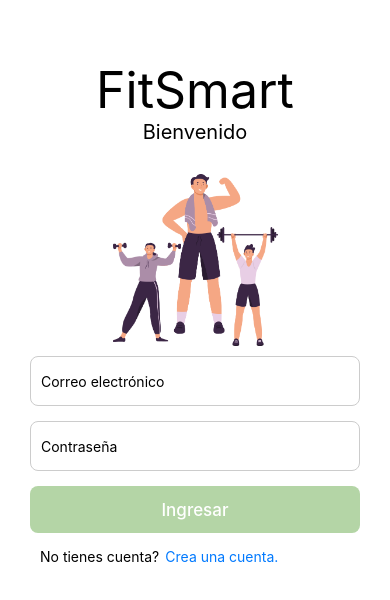
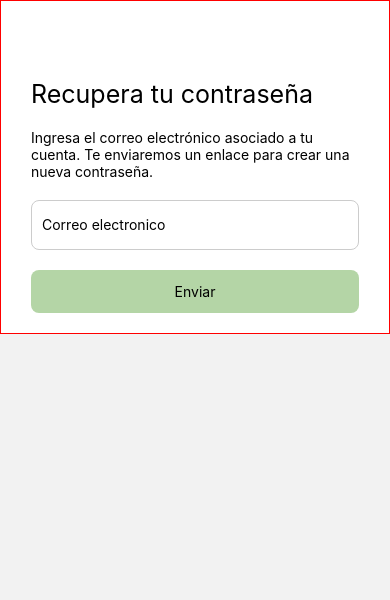
Before and after one commit to bycris13/FitSmart, a React Native app: screen /RestorePassword in a window 390 px wide. Shown: the top 600 px of the page. Built offline with nearby package versions, Linux system fonts and the light colour scheme.

Commit message:
:sparkles: :lock: recuperacion de contraseña con firebase

```diff
--- a/App.js
+++ b/App.js
@@ -5,6 +5,7 @@ import { StyleSheet } from 'react-native';
 import  LoginScreen  from "./src/screens/LoginScreen";
 import RegisterScreen from './src/screens/RegisterScreen';
 import SelectBodyPartScreen from './src/screens/SelectBodyPartScreen';
+import RestorePassword from './src/screens/RestorePassword';
 import { createNativeStackNavigator } from '@react-navigation/native-stack';
 
 const Stack = createNativeStackNavigator();
@@ -16,6 +17,7 @@ export default function App() {
         <Stack.Screen name="Login"    component={LoginScreen} />
         <Stack.Screen name="Register" component={RegisterScreen} />
         <Stack.Screen name='SelectBodyPart' component={SelectBodyPartScreen}/>
+        <Stack.Screen name='RestorePassword' component={RestorePassword}/>
       </Stack.Navigator>
     </NavigationContainer>
   );
--- a/src/firebase/firebaseConfig.js
+++ b/src/firebase/firebaseConfig.js
@@ -11,7 +11,7 @@ const firebaseConfig = {
   appId: "1:981011680557:web:ef99996aa32c8c7eadd7a4"
 };
 
-// Inicializa tu app de Firebase
+// Inicializa la app de Firebase
 const app = initializeApp(firebaseConfig);
 
 // Inicializa Firebase Auth usando el adaptador de React Native
--- a/src/screens/LoginScreen.js
+++ b/src/screens/LoginScreen.js
@@ -56,9 +56,16 @@ export default function LoginScreen({ navigation }) {
         <View style={styles.acountText}>
           <Text>No tienes cuenta?</Text>
           <PressableButton
-            textStyle={styles.textRegisterColor}
+            textStyle={styles.textLinkColor}
             label='Crea una cuenta.'
             onPress={() => navigation.navigate('Register')}
+          />
+        </View>
+        <View>
+          <PressableButton
+          textStyle={[styles.textLinkColor, styles.textRecoverPwd]}
+          label={'¿No recuerdas tu contraseña?'}
+          onPress={() => navigation.navigate('RestorePassword')}
           />
         </View>
       </View>
@@ -105,7 +112,7 @@ const styles = StyleSheet.create({
     marginHorizontal: 10,
   },
 
-  textRegisterColor: {
+  textLinkColor: {
     color: "#0079fe",
   },
 
@@ -115,6 +122,11 @@ const styles = StyleSheet.create({
     fontWeight: '500'
   },
 
+  textRecoverPwd:{
+    alignSelf: 'center',
+    marginVertical: '3%'
+  },
+
   imgLogin: {
     alignSelf: "center",
     margin: 10,
--- /dev/null
+++ b/src/screens/RestorePassword.js
@@ -0,0 +1,79 @@
+import { View, Text, TextInput , StyleSheet, TouchableNativeFeedback, Keyboard, Alert } from 'react-native'
+import React, { useState } from 'react'
+import PressableButton from '../components/PressableButton';
+import { sendPasswordResetEmail } from 'firebase/auth';
+import { auth } from '../firebase/firebaseConfig';
+
+export default function RestorePassword({ navigation }) {
+
+  const [email,  setEmail] = useState('');
+
+  return (
+    <TouchableNativeFeedback onPress={Keyboard.dismiss} accessible={false}>
+    <View style={styles.container}>
+      <View>
+      <Text style={styles.textHuge}>Recupera tu contraseña</Text>
+      <Text style={{marginTop: 20}}>Ingresa el correo electrónico asociado a tu cuenta. Te enviaremos un enlace para crear una nueva contraseña.</Text>
+      </View>
+
+      <TextInput
+      style={styles.input}
+      placeholder='Correo electronico'
+      keyboardType='email-address'
+      value={email}
+      onChangeText={(text) => setEmail(text)}
+      />
+
+      <PressableButton
+      textStyle={styles.colorButton}
+      label={'Enviar'}
+      onPress={async () =>{
+        if(!email){
+            return Alert.alert('Ingrese un correo valido');
+        }
+
+        try {
+            await sendPasswordResetEmail(auth, email);
+            Alert.alert('Correo enviado', 'Revisa tu bandeja de entrada');
+            navigation.navigate('Login');
+        } catch (error) {
+            Alert.alert('Erro:', error.message);
+        }
+      }}
+      />
+    </View>
+    </TouchableNativeFeedback>
+  )
+}
+
+const styles = StyleSheet.create({
+    container:{
+        flex: 1,
+        justifyContent: "flex-start",
+        paddingHorizontal: 30,
+        paddingTop: '20%',
+        backgroundColor: "#fff",
+    },
+
+    textHuge:{
+      fontSize: 25
+    },
+
+    input:{
+        height: 50,
+        borderColor: '#ccc',
+        borderWidth: 1,
+        borderRadius: 8,
+        marginTop: 20,
+        paddingHorizontal: 10
+    },
+
+    colorButton:{
+        backgroundColor: '#b4d5a6',
+        textAlign: 'center',
+        marginVertical: 20,
+        borderRadius: 8,
+        padding: '4%'
+    }
+
+});
```
